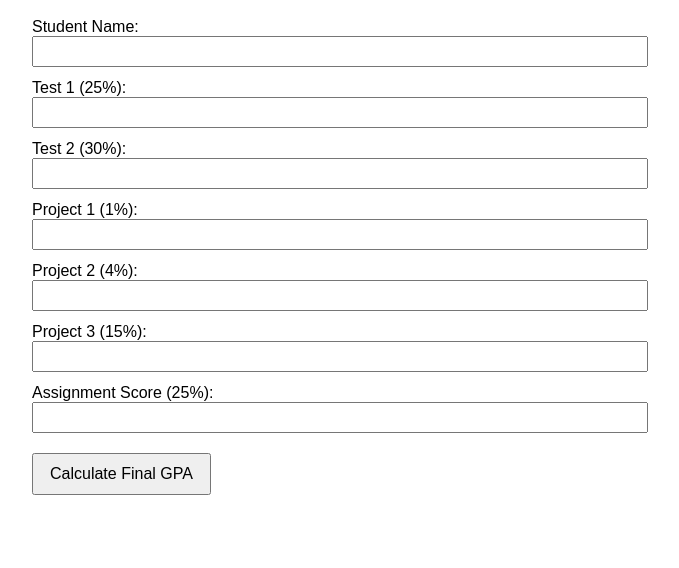
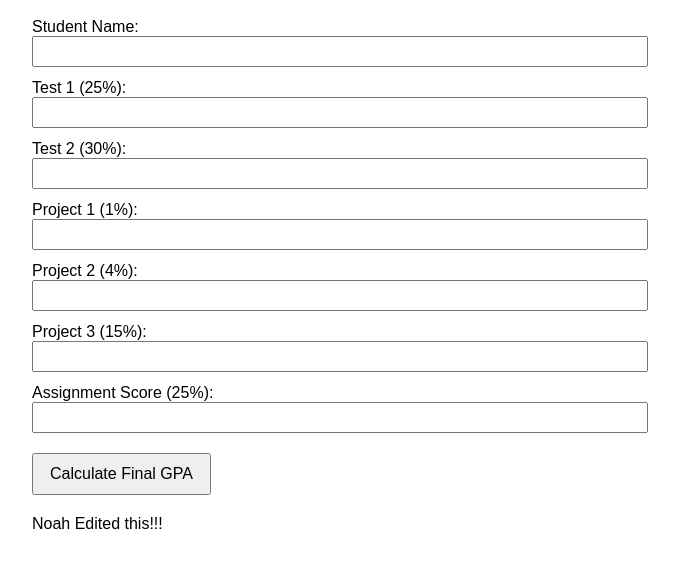
Before and after one commit to ejwood003/isfall25grp23, a plain HTML site: page index.html in a window 1280 px wide. Shown: the part 80-648 px from the top of the page, without its empty margins (308-987 px from the left). Drawn offline with Linux system fonts and the light colour scheme.

Commit message:
noah's big commit

```diff
--- a/index.html
+++ b/index.html
@@ -39,6 +39,8 @@
   </form>
 
   <div class="result" id="result"></div>
+
+  <p>Noah Edited this!!!</p>
 
   <script>
     function calculateGrade() {
```
